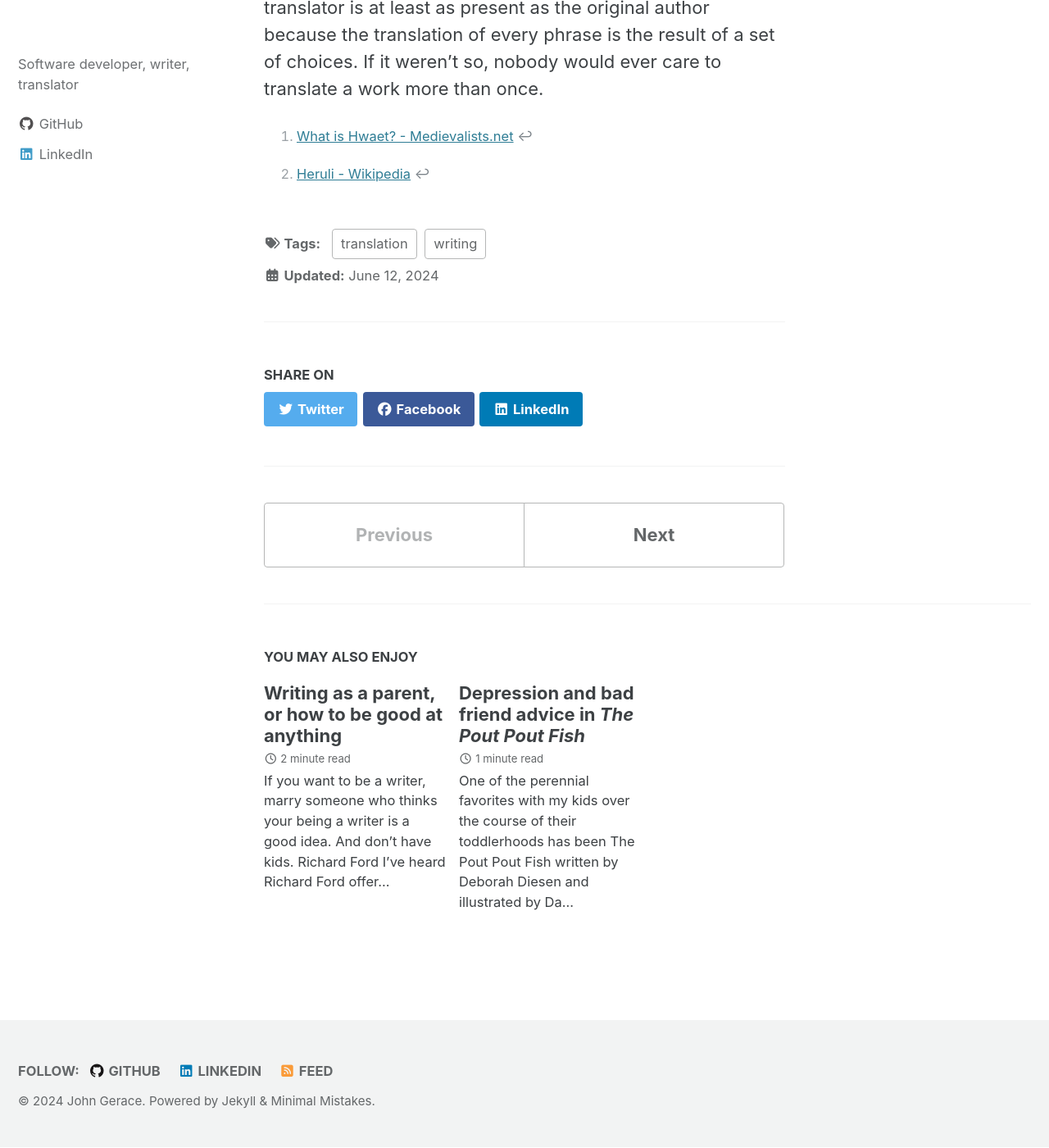
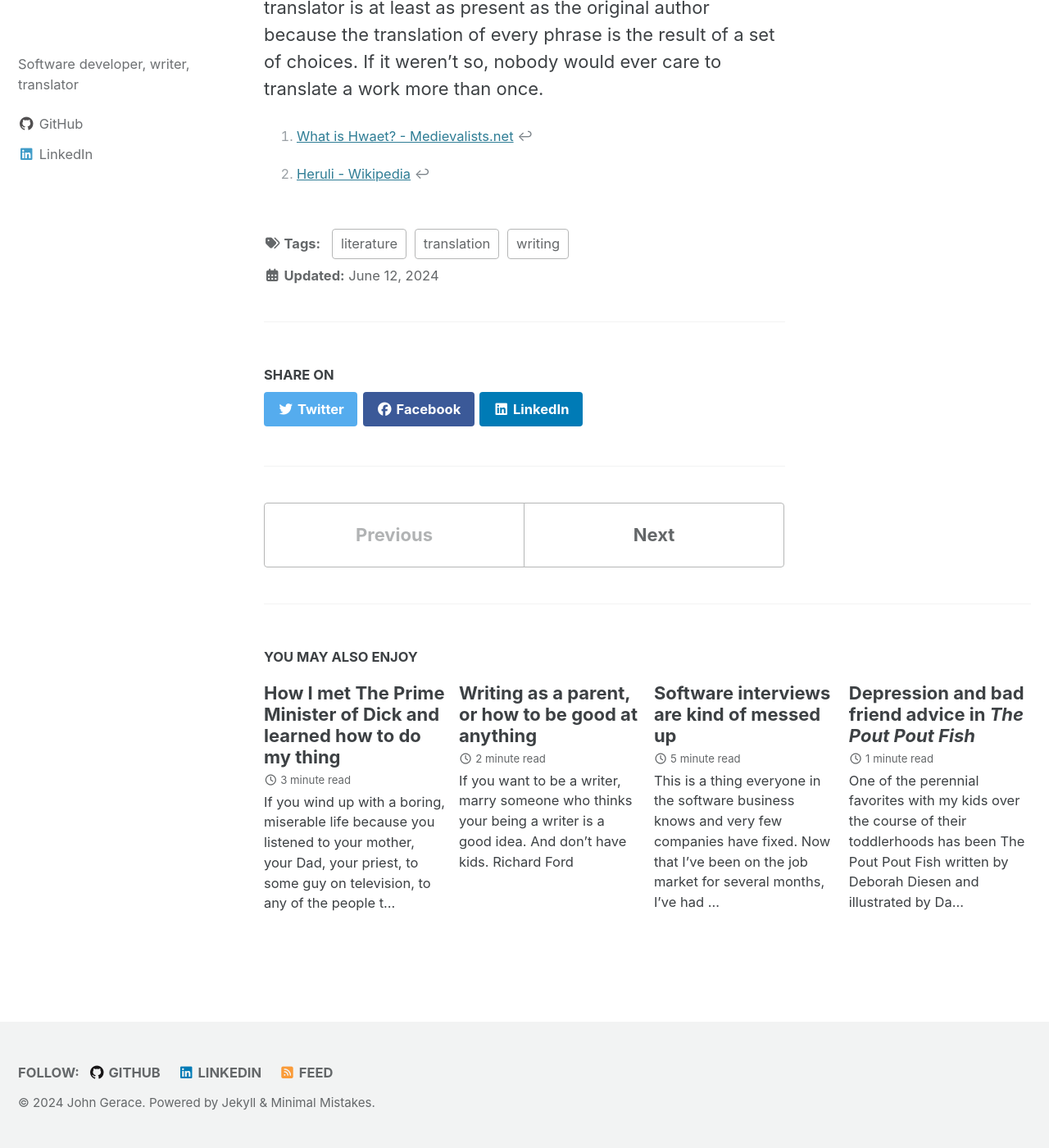
Before and after one commit to jgerace/jgerace.github.io, a Jekyll site: the page built from _posts/2024-06-12-what-does-it-mean-to-translate.md, in a window 1280 px wide and 1400 px high, scrolled down 5070 px. Shown: the whole window at 82% size. Built offline with Jekyll 4.4.1, drawn with Linux system fonts in a browser that asks for light colours; cached includes are drawn as plain includes; some of the changed lines change nothing that is shown.

Commit message:
New posts

```diff
--- a/_posts/2024-06-12-what-does-it-mean-to-translate.md
+++ b/_posts/2024-06-12-what-does-it-mean-to-translate.md
@@ -4,6 +4,7 @@ excerpt_separator: "<!--more-->"
 tags:
   - translation
   - writing
+  - literature
 ---
 
 A couple years ago, when I most recently saw my wife’s uncle Richard, he’d asked me about my translation work. I translate mostly genre literature from the late 19th century and early 20th century (read: public domain) Latin America. Sometimes I translate contemporary prose and poetry, but not as often. I’m no professional, and while I read Spanish pretty well, I don’t have anywhere close to a native command, but I did study translation in grad school. Given that, Richard was curious to know more about the process. In particular, he wanted to know how translators knew their translation was “good” or “faithful” to the original. It was a good question, I said, but he had a narrower understanding of what translation was, or what it entailed.
--- /dev/null
+++ b/_posts/2024-08-20-software-interviews-are-kind-of-messed-up.md
@@ -0,0 +1,58 @@
+---
+title: "Software interviews are kind of messed up"
+excerpt_separator: "<!--more-->"
+tags:
+  - software
+  - interviewing
+  - career
+  - peloton
+  - leetcode
+---
+
+This is a thing everyone in the software business knows and very few companies have fixed. Now that I've been on the job market for several months, I've had an updated view of what it's like from the candidate's perspective. At the outset of my job search, I was grinding Leetcode questions because that's what you do. And I got totally slaughtered! My 18 years of professional experience had little bearing on the outcome of this kind of interview!
+
+<!--more-->
+
+Phone screens are usually a data structures/algorithms question that seeks to weed candidates out. I'm guilty of running this kind of interview myself for years. I own that and I will no doubt do penance in the afterlife for my sins. But during that time I also began to feel like there was a better way.
+
+When I first started at Peloton in 2015, we ran candidates through a gauntlet of Leetcode- and Cracking-the-Coding-Interview-style questions just like everyone else did. And it was...serviceable. People got jobs. We filled roles. Some coworkers were great collaborators/mentors/technologists and some weren't. Some were good cultural fits and others weren't. But then we started to question why we were asking the questions we were asking. Data structures and algorithms questions are important if you're doing a lot of algorithm-heavy optimizations, but since we were building an e-commerce platform those questions didn't really represent the kinds of challenges candidates would face on the job. Could we glean better information during the interview experience with more-relevant questions? What would those questions look like?
+
+### What do I look for in a candidate?
+
+At first, I continued asking DSA questions, but with far less emphasis on the actual DSA. I absolutely could not care less if you can balance a binary tree or find the median of the last n elements of a stream of numbers. You can look those algorithms up on your own time and I trust the long memory of the internet to have plenty of resources.
+
+In conversations about work experience, I care about how well you can tell me about the work you've done. Pick a project. Tell me about the problem you were trying to solve. I want to know that you know why you were solving it, that you understand and can clearly explain the context to someone who's unfamiliar with the company/domain.
+
+In coding interviews, I need to see at least a little code. Obviously. Nothing crazy, though, I swear! I was still asking questions that required knowledge of data structures and algorithms, but I tried to make it clear that I didn't really care if candidates needed help with those. We could use some abstractions if we had to or I could help candidates write the operations they needed. It was a pair programming exercise! I offered a problem and told candidates that I expected to chat as we approached the problem, clarified details, and ultimately laid out the approach.
+
+Candidates definitely needed to write test cases. Or at least explain what cases they would want to include in a test suite. I'm not strict on whether tests should come before implementation or after. We all write tests on the job, so this is probably the most practical part. I wanted to know that candidates could understand a problem deeply enough to spot the edge cases and think about different scenarios.
+
+Candidates should also be able to walk me through their code line by line with a couple example test cases. It's disconcerting when candidates write code that they can't explain. At the most basic level we all need to be able to understand what we've implemented and we need to be able to explain it to others. We need to be able to justify our choices and explain our thought process, especially if we're collaborating on code long-term and mentoring other engineers.
+
+I felt like I had a lot of good results from that, but it still didn't cover as wide a range of the actual job as I would've liked. Fortunately, the larger interviewing team came together to come up with a brand new (to us) paradigm that included new question formats.
+
+### Solve a problem that isn't completely insane
+
+I don't think anyone cares if you can write a flood-fill algorithm or two sum or rotate a linked list. I do care that you can understand a problem with some constraints, write working code, then build off of your solution.
+
+To that end, Peloton asked a question that basically asked to implement a tennis scoring system. The first part detailed a scoring progression of 0 -> 15 -> 30 -> 40 -> Win, which was pretty straightforward.
+
+The second part was to modify this to include Deuce and Advantage, so that a player basically had to win by two points.
+
+There was a third part that I can't remember because barely anyone ever got to it. Usually people got through part II before it was time to allow the candidate to ask questions.
+
+### Modify an existing code base
+
+Hardly anyone ever works on a brand new code base, so it made sense to ask a question that drops candidates into the unfamiliar.
+
+We used [Emily Bache's Supermarket Refactoring Kata](https://github.com/emilybache/SupermarketReceipt-Refactoring-Kata) such that we had two distinct versions of the code base: one for a refactoring exercise and one for a new feature (discounted bundles).
+
+These two exercises were presented in different rounds of interview, with the new feature beginning with a refactored version of the code so that candidates aren't working with trash at the outset.
+
+The code wasn't so overwhelming that most candidates couldn't wrap their heads around it relatively quickly, but there were times that people just balked. This occurred, I think, far less often than with the Leetcode-style questions, and we often received compliments on how refreshing it was to work on a problem that leveraged someone's actual work experience.
+
+### Good interviewing takes work
+
+It's difficult to write questions that mimic the on-the-job experience in the span of an hour-long interview. I don't think I'm a huge fan of take-home projects because, as an interviewer, you don't get to see the thought process. And as a candidate, you don't generally get the benefit of a conversation with an interviewer (this is not always the case). And sometimes, take-home projects require a ton of time that isn't compensated (and yes, I'm saying it should be, especially if it takes more than an hour or two, otherwise you, the company, have no skin in the game, and you should).
+
+I would argue that putting forth the effort, especially if you're starting with something like Emily Bache's code katas, is well worth the cost in terms of both the relevance of the tests and the humaneness of the interviewing process. It's unreasonable to ask lazy questions and expect great results. I'm sure it's possible to find great matches using only Leetcode, but if interviewers don't think about why they ask those questions, they're going to hire candidates who are good at Leetcode instead of hiring candidates who are a better fit for the role itself. It's all the randomness with fewer possibilities.
--- /dev/null
+++ b/_posts/2024-08-21-how-i-met-the-prime-minister-of-dick.md
@@ -0,0 +1,37 @@
+---
+title: "How I met The Prime Minister of Dick and learned how to do my thing"
+excerpt_separator: "<!--more-->"
+tags:
+  - software
+  - writing
+  - career
+  - literature
+  - art
+  - sausagehead
+  - life
+---
+
+> If you wind up with a boring, miserable life because you listened to your mother, your Dad, your priest, to some guy on television, to any of the people telling you how to do your shit, then you deserve it.
+> <cite>Frank Zappa</cite>
+
+<!--more-->
+
+I met PMD some time between 2013 and 2014 outside of The Strand bookstore in NYC. He flagged me down and showed me a copy of *Sausagehead* and told me that he was an aspiring artist just trying "to get his book out there." I was in grad school for creative writing, so I empathized deeply. He wanted $15 for it, but since I was broke and since the book is fewer than 25 pages and literally held together with duct tape and green cellophane I didn't exactly want to blow my food budget on it. He came down to $10 and since I was curious and irresponsible with money, I bought it.
+
+![Sausagehead front cover]({{ site.url }}{{ site.baseurl }}/assets/images/sausagehead_front.jpg)
+
+This book has sat on my shelf for over 10 years by now, unopened and unread, as a curiosity. PMD printed it on what seems to be a color photocopier and bound it, as I mentioned, with duct tape. The text is typed and the illustrations are 100% hand-drawn in what seems like crayon and marker. A banner along the top declares it a "#1 National Best-seller." On the bottom middle of the cover is a hard plastic emblem posing as the medallion on Sausagehead's chain that reads "Veni Vidi Vici."
+
+![Sausagehead back cover]({{ site.url }}{{ site.baseurl }}/assets/images/sausagehead_back.jpg)
+
+On the back we see PMD's contact info, an ISBN, and a trio of prices in USD, CAD, and South African rand (the currency of his country of origin), suggesting that he's aspiring to international sales.
+
+The binding is what struck me. It's pretty low-rent material, but the duct tape is squared off and straight along the edge with no wrinkles. The paper has been cut with a paper cutter, and the cellophane wrapper is tight and securely taped down. It hasn't even so much as cracked over the years. He even colored the fore-edges blue.
+
+This artifact was made by someone who cared deeply about it. As a writer with a pedigree from an Ivy League school, I could get all elitist about the content and execution, but PMD was doing all the footwork of writing his book, self-publishing at a time when Amazon wasn't doing gangbusters in the KDP business, and marketing it on the street. He worked with the resources and ingenuity he had and made a name for himself!
+
+I don't know if he was self-conscious about what people would think about his art, or whether he knew where his novel stood relative to "literature," but in the short interaction I had with him, he didn't seem to care. He's an off-the-chains guy who made equally off-the-chains art, which is as authentic as any artist could ever hope to be. I mean, he draws dicks for a living - every high school boy's dream job!
+
+With pretty much everything I do, either on the job or in my writing, I often second-guess myself and wonder what other people will think of what I'm making. Will they see in it what I see? Will they *like* it? Will they think I've wasted their time? Whether PMD cares about what other people think or not, he's still doing the work he wants to do and he's proud of it. He's doing justice to his art in a way that few people have the courage to do.
+
+I aspire to his example. I want to put more things out in the world for people to see because maybe they'll find some value in it. Art still matters even if nobody sees it, but at least for me, hiding it feels like stopping short of the finish line. My website is a small way of pushing myself to be more like PMD, to say nothing, for now, about drawing dicks.
```
Also changed, not shown: _posts/2024-08-20-writing-as-a-parent.md (+2 -2 lines), assets/images/sausagehead_back.jpg (added), assets/images/sausagehead_front.jpg (added).
